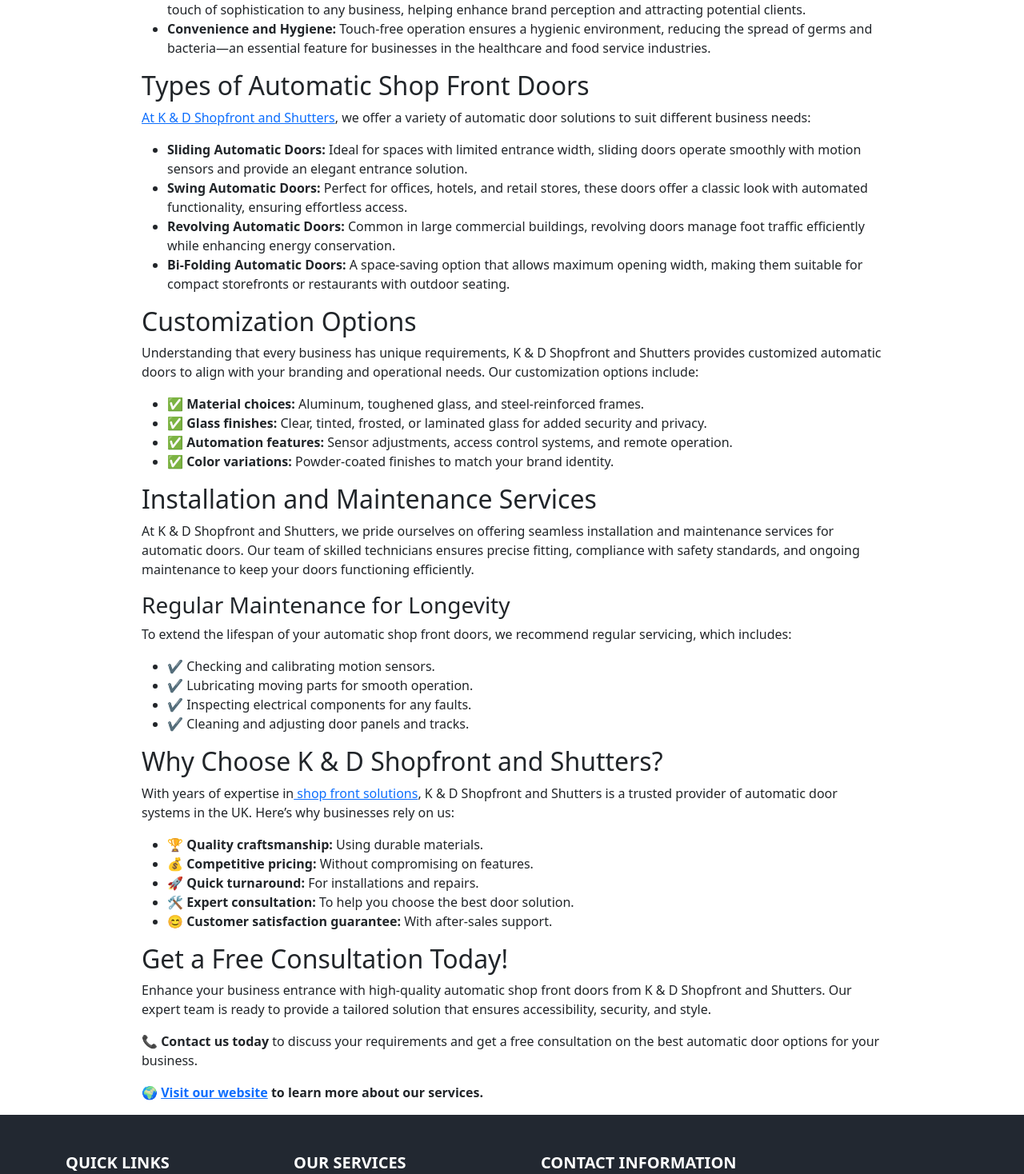
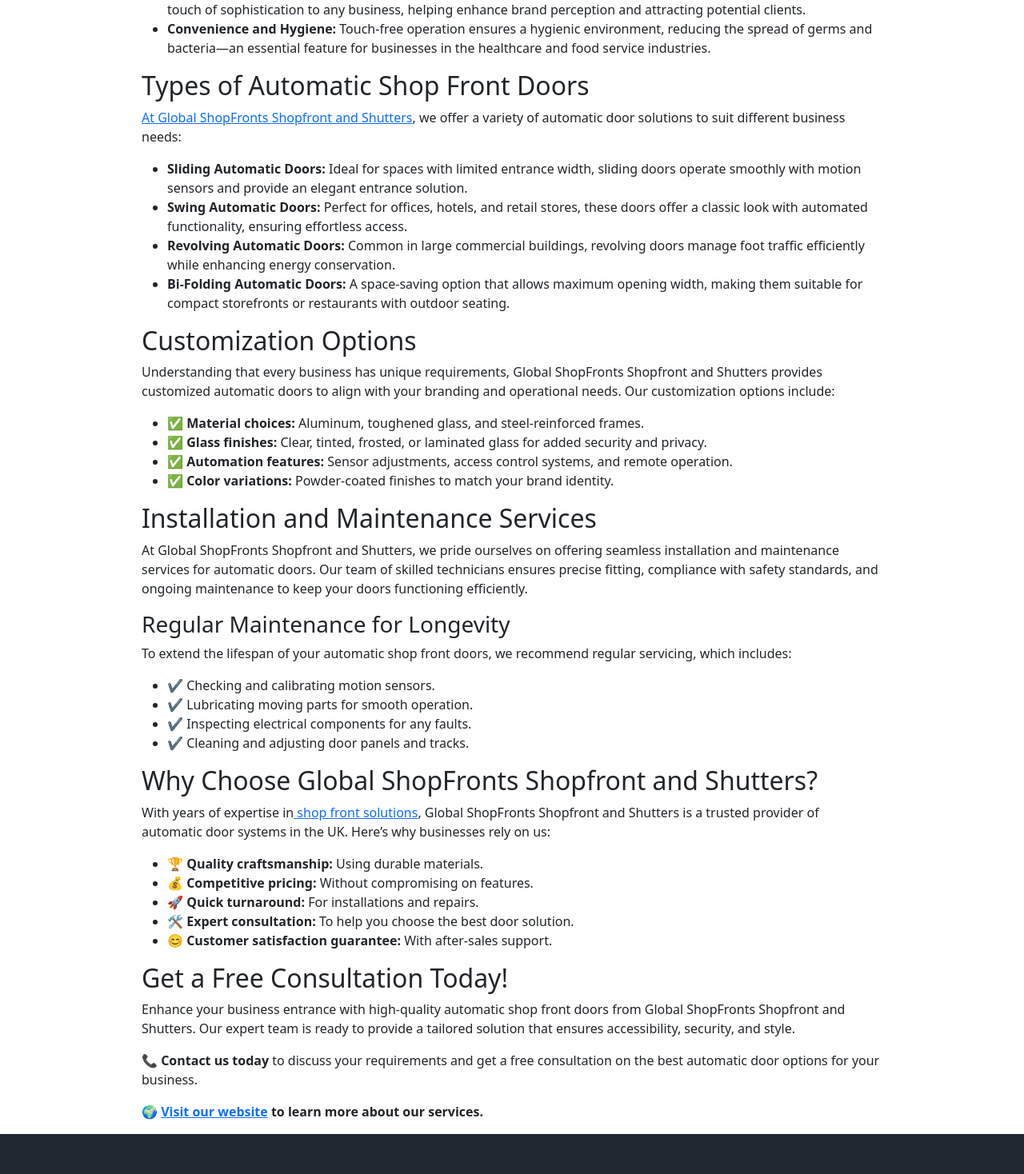
Before and after one commit to deep-deepak/globalshop, a Next.js app: page /blog/automatic-shop-front-doors in a window 1280 px wide. Shown: the part 1882-3350 px from the top of the page at 80% size. Built offline with nearby package versions, Linux system fonts and the light colour scheme.

Commit message:
content updated

```diff
--- a/src/data/blogData.js
+++ b/src/data/blogData.js
@@ -2,13 +2,13 @@
   {
     id: "1",
     slug: "roller-shutters-near-me",
-    title: "Roller Shutters Near Me – Best Solutions with K & D Shopfront and Shutters",
+    title: "Roller Shutters Near Me – Best Solutions with Global ShopFronts Shopfront and Shutters",
     content: `
-        <p>Roller shutters have become an essential addition to residential, commercial, and industrial properties. Whether you're looking for security, insulation, or aesthetic appeal, roller shutters offer a perfect solution. If you're searching for <a href="https://kdshopfrontandshutters.com/" target="_blank">roller shutters near me</a>, look no further than K & D Shopfront and Shutters.</p>
+        <p>Roller shutters have become an essential addition to residential, commercial, and industrial properties. Whether you're looking for security, insulation, or aesthetic appeal, roller shutters offer a perfect solution. If you're searching for <a href="https://kdshopfrontandshutters.com/" target="_blank">roller shutters near me</a>, look no further than Global ShopFronts Shopfront and Shutters.</p>
 
         <h2>Benefits of Installing Roller Shutters</h2>
         <h3>1. Enhanced Security</h3>
-        <p>One of the main reasons people invest in roller shutters is security. They act as a physical barrier, making it difficult for intruders to break in. K & D Shopfront and Shutters provides high-quality, durable shutters to ensure your property remains safe.</p>
+        <p>One of the main reasons people invest in roller shutters is security. They act as a physical barrier, making it difficult for intruders to break in. Global ShopFronts Shopfront and Shutters provides high-quality, durable shutters to ensure your property remains safe.</p>
 
         <h3>2. Energy Efficiency</h3>
         <p>Roller shutters help in regulating indoor temperatures by reducing heat loss in winter and blocking excessive heat in summer. This leads to lower energy bills and a more comfortable indoor environment.</p>
@@ -22,7 +22,7 @@
         <h3>5. Increased Privacy</h3>
         <p>If you value your privacy, roller shutters allow you to control the amount of visibility into your property. You can roll them up for an open feel or keep them down for complete privacy.</p>
 
-        <h2>Types of Roller Shutters Available at K & D Shopfront and Shutters</h2>
+        <h2>Types of Roller Shutters Available at Global ShopFronts Shopfront and Shutters</h2>
         <img src="/blog/rollershutter1.avif" alt="Types of Roller Shutters" style="width:100%; height:450px; margin-bottom: 20px;" />
         <ul>
           <li><strong>Manual Roller Shutters:</strong> Operated by hand and are an affordable solution for homes and small businesses.</li>
@@ -32,7 +32,7 @@
           <li><strong>Insulated Roller Shutters:</strong> Offer both thermal and acoustic insulation, making them an excellent choice for energy efficiency and noise reduction.</li>
         </ul>
 
-        <h2>Why Choose K & D Shopfront and Shutters?</h2>
+        <h2>Why Choose Global ShopFronts Shopfront and Shutters?</h2>
         <ul>
           <li><strong>High-Quality Materials:</strong> We use premium materials to manufacture durable and long-lasting roller shutters.</li>
           <li><strong>Customization Options:</strong> We offer tailor-made solutions to suit your specific needs and preferences.</li>
@@ -44,7 +44,7 @@
         <h2>How to Choose the Right Roller Shutter for Your Needs</h2>
         <ol>
           <li><strong>Determine Your Requirements:</strong> Are you looking for security, insulation, or noise reduction?</li>
-          <li><strong>Consider Your Budget:</strong> Our team at K & D Shopfront and Shutters can guide you to the best option within your budget.</li>
+          <li><strong>Consider Your Budget:</strong> Our team at Global ShopFronts Shopfront and Shutters can guide you to the best option within your budget.</li>
           <li><strong>Think About Aesthetics:</strong> Choose a design that complements the exterior of your property.</li>
           <li><strong>Look for Durability:</strong> Investing in high-quality materials ensures longevity and better protection for your property.</li>
         </ol>
@@ -66,21 +66,21 @@
           <li><strong>Professional Servicing:</strong> Schedule periodic maintenance with our experts to prolong the life of your shutters.</li>
         </ul>
 
-        <h2>Contact K & D Shopfront and Shutters Today!</h2>
-        <p>If you’re searching for <a href="https://kdshopfrontandshutters.com/shop-fronts-aluminium/" target="_blank">shop front shutters</a>, K & D Shopfront and Shutters is your trusted partner. With high-quality products, expert installation, and excellent customer service, we ensure your property gets the best protection and aesthetic appeal.</p>
+        <h2>Contact Global ShopFronts Shopfront and Shutters Today!</h2>
+        <p>If you’re searching for <a href="https://kdshopfrontandshutters.com/shop-fronts-aluminium/" target="_blank">shop front shutters</a>, Global ShopFronts Shopfront and Shutters is your trusted partner. With high-quality products, expert installation, and excellent customer service, we ensure your property gets the best protection and aesthetic appeal.</p>
 
-        <p><strong>Secure your property with the best roller shutters – contact K & D Shopfront and Shutters now!</strong></p>
+        <p><strong>Secure your property with the best roller shutters – contact Global ShopFronts Shopfront and Shutters now!</strong></p>
       `,
     image: "/blog/rollershuutter.avif",
-    metaTitle: "Roller Shutters Near Me – Best Solutions | K & D Shopfronts",
-    metaDesecription: "Find durable and secure roller shutters near you with K & D Shopfronts. Get high-quality solutions for homes and businesses. Contact us for a free quote!"
+    metaTitle: "Roller Shutters Near Me – Best Solutions | Global ShopFronts Shopfronts",
+    metaDesecription: "Find durable and secure roller shutters near you with Global ShopFronts Shopfronts. Get high-quality solutions for homes and businesses. Contact us for a free quote!"
   },
   {
     "id": "2",
     "slug": "shop-front-shutters-near-me",
-    "title": "Shop Front Shutters Near Me – Secure & Stylish Solutions by K & D Shopfront and Shutters",
+    "title": "Shop Front Shutters Near Me – Secure & Stylish Solutions by Global ShopFronts Shopfront and Shutters",
     "content": `
-      <p>If you are searching for <a href="https://kdshopfrontandshutters.com/" target="_blank">shop front shutters near me</a>, look no further! At K & D Shopfront and Shutters, we specialize in designing, installing, and maintaining premium-quality shutters that combine security and aesthetics. Whether you own a retail store, a café, or a commercial property, investing in high-quality shop front shutters is a smart decision.</p>
+      <p>If you are searching for <a href="https://kdshopfrontandshutters.com/" target="_blank">shop front shutters near me</a>, look no further! At Global ShopFronts Shopfront and Shutters, we specialize in designing, installing, and maintaining premium-quality shutters that combine security and aesthetics. Whether you own a retail store, a café, or a commercial property, investing in high-quality shop front shutters is a smart decision.</p>
 
       <h2>Types of Shop Front Shutters</h2>
       <ul>
@@ -113,7 +113,7 @@
       </ol>
 
       <h2>Professional Installation and Maintenance Services</h2>
-      <p>At K & D Shopfront and Shutters, we offer expert installation services to ensure that your shutters are fitted securely and function smoothly. Our team provides regular maintenance services to keep your shutters in top condition, preventing potential issues before they arise.</p>
+      <p>At Global ShopFronts Shopfront and Shutters, we offer expert installation services to ensure that your shutters are fitted securely and function smoothly. Our team provides regular maintenance services to keep your shutters in top condition, preventing potential issues before they arise.</p>
 
       <h2>Additional Services We Offer</h2>
       <ul>
@@ -121,7 +121,7 @@
         <li><strong>Replace Front Door Services:</strong> If your shop’s entrance door is damaged or outdated, we provide reliable <a href="https://kdshopfrontandshutters.com/shop-fronts-automatic-doors/" target="_blank">replace front door</a> services. A new door can improve security and give your storefront a fresh, modern look.</li>
       </ul>
 
-      <h2>Why Choose K & D Shopfront and Shutters?</h2>
+      <h2>Why Choose Global ShopFronts Shopfront and Shutters?</h2>
 
       <ul>
         <li><strong>High-Quality Products:</strong> We use top-grade materials to ensure durability and security.</li>
@@ -132,20 +132,20 @@
       </ul>
 
       <h2>Conclusion</h2>
-      <p>If you are searching for shop front shutters near me, K & D Shopfront and Shutters is your trusted partner. We provide top-notch security solutions, including store front glass and replace front door services, ensuring your business remains secure and visually appealing.</p>
+      <p>If you are searching for shop front shutters near me, Global ShopFronts Shopfront and Shutters is your trusted partner. We provide top-notch security solutions, including store front glass and replace front door services, ensuring your business remains secure and visually appealing.</p>
 
       <p><strong>Contact us today to discuss your shop front shutter needs and get a free quote. Secure your business with the best shutters in the industry!</strong></p>
       `,
     "image": "/blog/shopfront1.jpg",
     "metaTitle": "Shop Front Shutters Near Me | Secure & Stylish Solution",
-    "metaDescription": " Find shop front shutters near me at K & D Shopfront and Shutters. Secure, stylish, and durable solutions. Contact us today for expert installation!"
+    "metaDescription": " Find shop front shutters near me at Global ShopFronts Shopfront and Shutters. Secure, stylish, and durable solutions. Contact us today for expert installation!"
   },
   {
     "id": "3",
     "slug": "rolling-shutter-repair-services",
-    "title": "Expert Rolling Shutter Repair & Services | K & D Shopfront and Shutters",
+    "title": "Expert Rolling Shutter Repair & Services | Global ShopFronts Shopfront and Shutters",
     "content":
-      `<p>At K & D Shopfront and Shutters, we specialize in high-quality <a href='https://kdshopfrontandshutters.com/shutters-punched/' target='_blank'>rolling shutter repair and services</a> to ensure your business remains secure and fully operational. Whether you have manual or automatic rolling shutters, our experienced team provides fast, efficient, and affordable repair solutions tailored to your needs.</p>
+      `<p>At Global ShopFronts Shopfront and Shutters, we specialize in high-quality <a href='https://kdshopfrontandshutters.com/shutters-punched/' target='_blank'>rolling shutter repair and services</a> to ensure your business remains secure and fully operational. Whether you have manual or automatic rolling shutters, our experienced team provides fast, efficient, and affordable repair solutions tailored to your needs.</p>
 
         <h2>Comprehensive Rolling Shutter Repair Solutions</h2>
         <p>Rolling shutters play a crucial role in safeguarding your commercial and industrial spaces. Over time, they may face wear and tear, electrical malfunctions, or misalignment issues, requiring immediate attention. Our professional technicians have years of expertise in diagnosing and fixing all types of rolling shutter problems, including:</p>
@@ -159,7 +159,7 @@
           <li><strong>Weatherproofing & Insulation Repairs:</strong> Protecting your shutters from environmental damage.</li>
         </ul>
 
-        <h2>Why Choose K & D Shopfront and Shutters?</h2>
+        <h2>Why Choose Global ShopFronts Shopfront and Shutters?</h2>
         <p>We take pride in offering top-notch rolling shutter repair services with unmatched reliability. Here's why businesses trust us:</p>
 
         <ul>
@@ -194,21 +194,21 @@
         </ul>
 
         <h2>Get in Touch for Professional Rolling Shutter Repairs</h2>
-        <p><a href='https://kdshopfrontandshutters.com/' target='_blank'>At K & D Shopfront and Shutters</a>, we are committed to delivering efficient, reliable, and cost-effective rolling shutter solutions. Whether you need a quick fix or a full replacement, our experts are here to help.</p>
+        <p><a href='https://kdshopfrontandshutters.com/' target='_blank'>At Global ShopFronts Shopfront and Shutters</a>, we are committed to delivering efficient, reliable, and cost-effective rolling shutter solutions. Whether you need a quick fix or a full replacement, our experts are here to help.</p>
 
         <p><strong>📞 Call us now for a free consultation and quote!</strong></p>
         <p><strong>🌍 <a href='https://kdshopfrontandshutters.com/contact' target='_blank'>Visit our website</a> to learn more about our services.</strong></p>`,
 
     "image": "/blog/rollershute.avif",
-    "metaTitle": "Rolling Shutter Repair & Services - K & D Shopfront and Shutters",
-    "metaDescription": "Need fast and reliable rolling shutter repair services? K & D Shopfront and Shutters offers 24/7 emergency repairs for commercial and industrial shutters. Visit now."
+    "metaTitle": "Rolling Shutter Repair & Services - Global ShopFronts Shopfront and Shutters",
+    "metaDescription": "Need fast and reliable rolling shutter repair services? Global ShopFronts Shopfront and Shutters offers 24/7 emergency repairs for commercial and industrial shutters. Visit now."
   },
   {
     "id": "4",
     "slug": "automatic-shop-front-doors",
     "title": "Automatic Shop Front Doors: Enhancing Accessibility and Security",
     "content":
-      `<p>In the modern business landscape, having a well-designed and functional shop front is crucial. <strong><a href="https://kdshopfrontandshutters.com/shop-fronts-automatic-doors/"target="_blank"></a>Automatic shop front doors</a></strong> have become a preferred choice for businesses looking to enhance accessibility, security, and aesthetic appeal. At K & D Shopfront and Shutters, we specialize in providing high-quality automatic door solutions tailored to the unique needs of commercial spaces.</p>
+      `<p>In the modern business landscape, having a well-designed and functional shop front is crucial. <strong><a href="https://kdshopfrontandshutters.com/shop-fronts-automatic-doors/"target="_blank"></a>Automatic shop front doors</a></strong> have become a preferred choice for businesses looking to enhance accessibility, security, and aesthetic appeal. At Global ShopFronts Shopfront and Shutters, we specialize in providing high-quality automatic door solutions tailored to the unique needs of commercial spaces.</p>
 
 <img src="/blog/doorshop.jpg" alt="Types of Roller Shutters" style="width:100%; height:450px; margin-bottom: 20px;" />
         <h2>Why Choose Automatic Shop Front Doors?</h2>
@@ -223,7 +223,7 @@
     </ul>
 
     <h2>Types of Automatic Shop Front Doors</h2>
-    <p><a href="https://kdshopfrontandshutters.com" target="_blank">At K & D Shopfront and Shutters</a>, we offer a variety of automatic door solutions to suit different business needs:</p>
+    <p><a href="https://kdshopfrontandshutters.com" target="_blank">At Global ShopFronts Shopfront and Shutters</a>, we offer a variety of automatic door solutions to suit different business needs:</p>
 
     <ul>
       <li><strong>Sliding Automatic Doors:</strong> Ideal for spaces with limited entrance width, sliding doors operate smoothly with motion sensors and provide an elegant entrance solution.</li>
@@ -233,7 +233,7 @@
     </ul>
 
     <h2>Customization Options</h2>
-    <p>Understanding that every business has unique requirements, K & D Shopfront and Shutters provides customized automatic doors to align with your branding and operational needs. Our customization options include:</p>
+    <p>Understanding that every business has unique requirements, Global ShopFronts Shopfront and Shutters provides customized automatic doors to align with your branding and operational needs. Our customization options include:</p>
 
     <ul>
       <li>✅ <strong>Material choices:</strong> Aluminum, toughened glass, and steel-reinforced frames.</li>
@@ -243,7 +243,7 @@
     </ul>
 
     <h2>Installation and Maintenance Services</h2>
-    <p>At K & D Shopfront and Shutters, we pride ourselves on offering seamless installation and maintenance services for automatic doors. Our team of skilled technicians ensures precise fitting, compliance with safety standards, and ongoing maintenance to keep your doors functioning efficiently.</p>
+    <p>At Global ShopFronts Shopfront and Shutters, we pride ourselves on offering seamless installation and maintenance services for automatic doors. Our team of skilled technicians ensures precise fitting, compliance with safety standards, and ongoing maintenance to keep your doors functioning efficiently.</p>
 
     <h3>Regular Maintenance for Longevity</h3>
     <p>To extend the lifespan of your automatic shop front doors, we recommend regular servicing, which includes:</p>
@@ -255,8 +255,8 @@
       <li>✔ Cleaning and adjusting door panels and tracks.</li>
     </ul>
 
-    <h2>Why Choose K & D Shopfront and Shutters?</h2>
-    <p>With years of expertise in<a href="https://kdshopfrontandshutters.com/shop-fronts-aluminium/" target="_blank"> shop front solutions</a>, K & D Shopfront and Shutters is a trusted provider of automatic door systems in the UK. Here’s why businesses rely on us:</p>
+    <h2>Why Choose Global ShopFronts Shopfront and Shutters?</h2>
+    <p>With years of expertise in<a href="https://kdshopfrontandshutters.com/shop-fronts-aluminium/" target="_blank"> shop front solutions</a>, Global ShopFronts Shopfront and Shutters is a trusted provider of automatic door systems in the UK. Here’s why businesses rely on us:</p>
 
     <ul>
       <li>🏆 <strong>Quality craftsmanship:</strong> Using durable materials.</li>
@@ -267,14 +267,14 @@
     </ul>
 
     <h2>Get a Free Consultation Today!</h2>
-    <p>Enhance your business entrance with high-quality automatic shop front doors from K & D Shopfront and Shutters. Our expert team is ready to provide a tailored solution that ensures accessibility, security, and style.</p>
+    <p>Enhance your business entrance with high-quality automatic shop front doors from Global ShopFronts Shopfront and Shutters. Our expert team is ready to provide a tailored solution that ensures accessibility, security, and style.</p>
 
     <p><strong>📞 Contact us today</strong> to discuss your requirements and get a free consultation on the best automatic door options for your business.</p>
 
     <p><strong>🌍 <a href='https://kdshopfrontandshutters.com/' target='_blank'>Visit our website</a> to learn more about our services.</strong></p>`,
 
     "image": "/blog/automaticshopdoors.jpg",
-    "metaTitle": "Automatic Shop Front Doors - Enhance Accessibility & Security | K & D Shopfront and Shutters",
+    "metaTitle": "Automatic Shop Front Doors - Enhance Accessibility & Security | Global ShopFronts Shopfront and Shutters",
     "metaDescription": "Upgrade your business entrance with high-quality automatic shop front doors. Improve security, accessibility, and energy efficiency. Get expert installation and repair services today!"
   }
 
```
